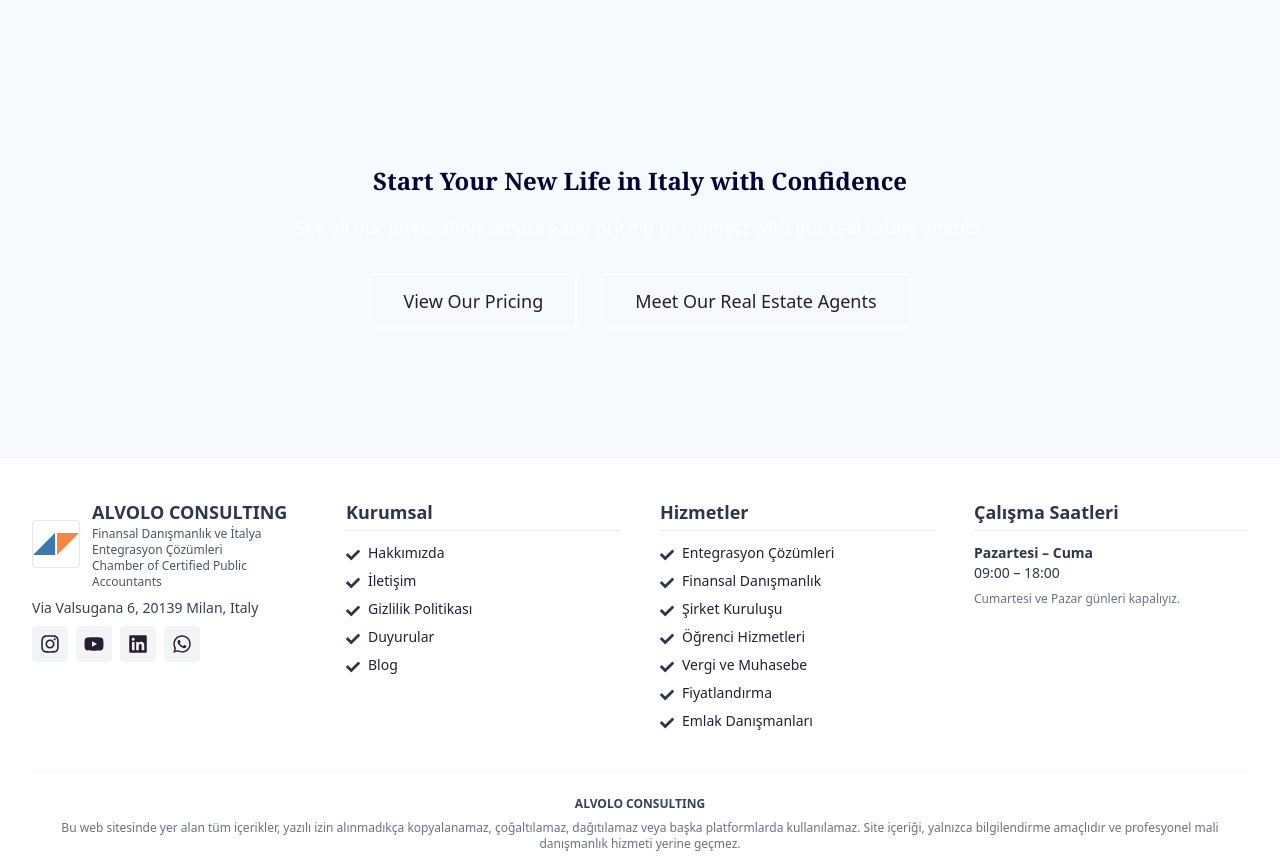
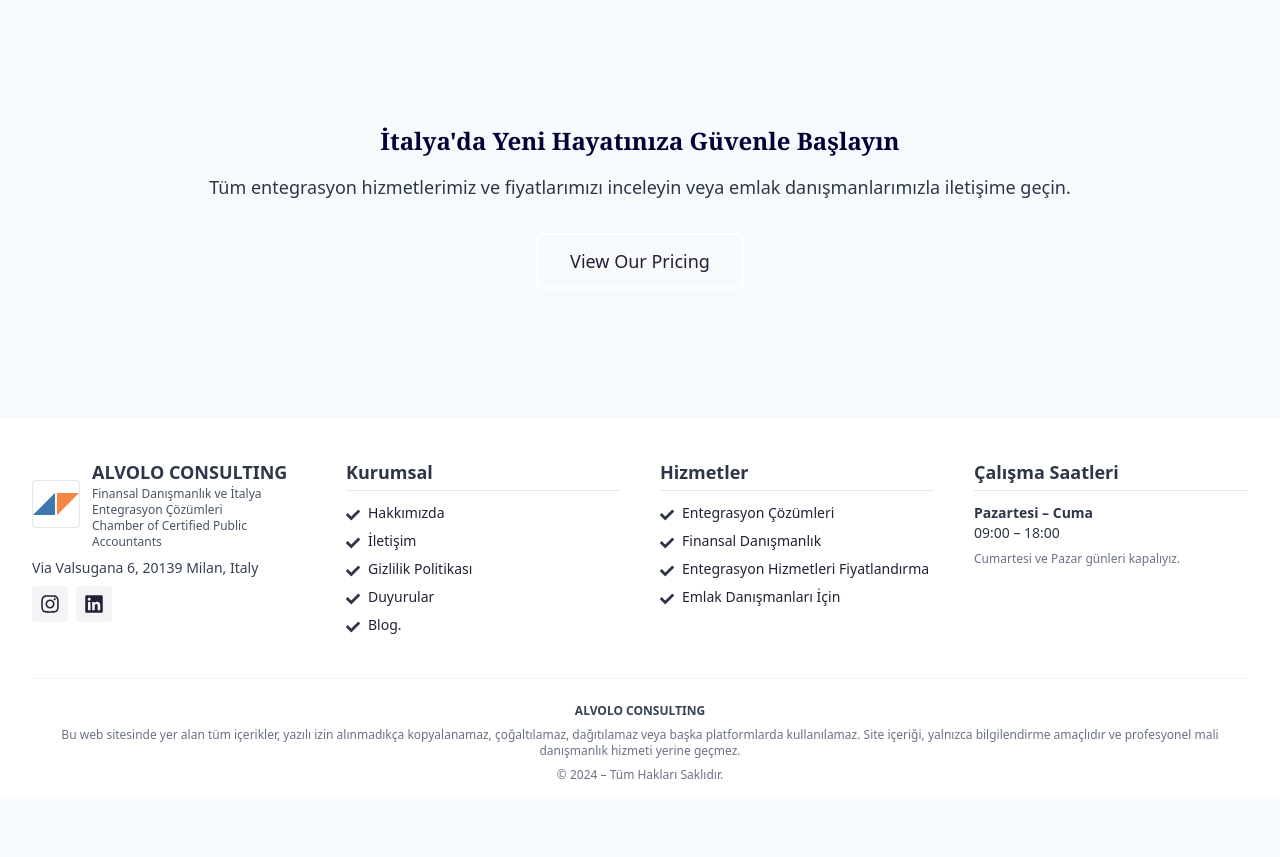
Before and after one commit to bumincetin/alvolo-consulting, a Next.js app: page /services/integration in a window 1280 px wide. Shown: the part 1940-2797 px from the top of the page. After the commit the page ends 2739 px from the top, so only its background shows below. Built offline with nearby package versions, Linux system fonts and the light colour scheme.

Commit message:
updates on services

```diff
--- a/src/app/(pages)/services/integration/page.tsx
+++ b/src/app/(pages)/services/integration/page.tsx
@@ -8,7 +8,7 @@
   const content = {
     tr: {
       pageTitle: "Hizmetlerimiz",
-      pageSubtitle: "Öğrenciler ve profesyoneller için entegrasyon çözümleri",
+      pageSubtitle: "Entegrasyon Çözümleri",
       contactPrompt: "Detaylı bilgi ve danışmanlık için bizimle iletişime geçebilirsiniz.",
       contactButtonText: "İletişime Geçin",
       services: [
@@ -91,11 +91,16 @@
             "Motorizzazione Civile işlemleri"
           ]
         }
-      ]
+      ],
+      ctaSection: {
+        title: "İtalya'da Yeni Hayatınıza Güvenle Başlayın",
+        description: "Tüm entegrasyon hizmetlerimiz ve fiyatlarımızı inceleyin veya emlak danışmanlarımızla iletişime geçin.",
+        pricing: "Fiyatlarımızı Görüntüle"
+      }
     },
     en: {
       pageTitle: "Our Services",
-      pageSubtitle: "Integration solutions for students and professionals",
+      pageSubtitle: "Integration Solutions",
       contactPrompt: "You can contact us for detailed information and consultancy.",
       contactButtonText: "Contact Us",
       services: [
@@ -178,11 +183,16 @@
             "Motorizzazione Civile procedures"
           ]
         }
-      ]
+      ],
+      ctaSection: {
+        title: "Start Your New Life in Italy with Confidence",
+        description: "See all our integration services and pricing or connect with our real estate agents.",
+        pricing: "View Our Pricing"
+      }
     },
     it: {
       pageTitle: "I Nostri Servizi",
-      pageSubtitle: "Soluzioni di consulenza e assistenza per studenti e professionisti",
+      pageSubtitle: "Soluzioni di Integrazione",
       contactPrompt: "Potete contattarci per informazioni dettagliate e consulenza.",
       contactButtonText: "Contattaci",
       services: [
@@ -265,7 +275,12 @@
             "Procedure Motorizzazione Civile"
           ]
         }
-      ]
+      ],
+      ctaSection: {
+        title: "Inizia la tua nuova vita in Italia con fiducia",
+        description: "Scopri tutti i nostri servizi di integrazione e prezzi o contatta i nostri agenti immobiliari.",
+        pricing: "Vedi i nostri prezzi"
+      }
     }
   };
   return content[lang as keyof typeof content] || content.tr;
@@ -306,13 +321,13 @@
         </div>
       </main>
       <section className="py-16 bg-gradient-to-r from-brand-blue to-brand-blue/90 text-center">
-        <h3 className="text-2xl font-bold text-white mb-4">Start Your New Life in Italy with Confidence</h3>
-        <p className="text-lg text-white/90 mb-8">See all our integration services and pricing or connect with our real estate agents.</p>
+        <h3 className="text-2xl font-bold text-white mb-4">{c.ctaSection.title}</h3>
+        <p className="text-lg text-brand-blue mb-8">{c.ctaSection.description}</p>
         <div className="flex flex-col md:flex-row justify-center gap-6">
           <Link href="/pricing" className="inline-block px-8 py-3 border-2 border-white text-lg font-medium rounded-md text-white hover:bg-white hover:text-brand-blue transition-colors duration-200">View Our Pricing</Link>
-          <Link href="/real-estate-agents" className="inline-block px-8 py-3 border-2 border-white text-lg font-medium rounded-md text-white hover:bg-white hover:text-brand-blue transition-colors duration-200">Meet Our Real Estate Agents</Link>
         </div>
       </section>
+
     </>
   );
 };
--- a/src/components/layout/Footer.tsx
+++ b/src/components/layout/Footer.tsx
@@ -1,6 +1,6 @@
 'use client';
 import Link from 'next/link';
-import { FaInstagram, FaYoutube, FaLinkedin, FaWhatsapp, FaCheck } from 'react-icons/fa';
+import { FaInstagram, FaLinkedin, FaCheck } from 'react-icons/fa';
 import { useLanguage } from '@/contexts/LanguageContext';
 
 const getFooterContent = (lang: string) => {
@@ -27,11 +27,8 @@
         links: [
           { label: 'Entegrasyon Çözümleri', href: '/services/integration' },
           { label: 'Finansal Danışmanlık', href: '/services/financial' },
-          { label: 'Şirket Kuruluşu', href: '/services/integration#company-setup' },
-          { label: 'Öğrenci Hizmetleri', href: '/services/integration#student-services' },
-          { label: 'Vergi ve Muhasebe', href: '/services/financial/consulting' },
-          { label: 'Fiyatlandırma', href: '/pricing' },
-          { label: 'Emlak Danışmanları', href: '/real-estate-agents' },
+          { label: 'Entegrasyon Hizmetleri Fiyatlandırma', href: '/pricing' },
+          { label: 'Emlak Danışmanları İçin', href: '/real-estate-agents' },
         ],
       },
       hours: {
@@ -66,9 +63,6 @@
         links: [
           { label: 'Integration Solutions', href: '/services/integration' },
           { label: 'Financial Consultancy', href: '/services/financial' },
-          { label: 'Company Setup', href: '/services/integration#company-setup' },
-          { label: 'Student Services', href: '/services/integration#student-services' },
-          { label: 'Tax & Accounting', href: '/services/financial/consulting' },
           { label: 'Pricing', href: '/pricing' },
           { label: 'Real Estate Agents', href: '/real-estate-agents' },
         ],
@@ -105,9 +99,6 @@
         links: [
           { label: 'Soluzioni di Integrazione', href: '/services/integration' },
           { label: 'Consulenza Finanziaria', href: '/services/financial' },
-          { label: 'Costituzione Società', href: '/services/integration#company-setup' },
-          { label: 'Servizi Studenti', href: '/services/integration#student-services' },
-          { label: 'Fisco e Contabilità', href: '/services/financial/consulting' },
           { label: 'Prezzi', href: '/pricing' },
           { label: 'Agenti Immobiliari', href: '/real-estate-agents' },
         ],
@@ -145,9 +136,7 @@
             <div className="text-sm text-gray-700 mb-2">{c.company.address}</div>
             <div className="flex space-x-2 mb-4">
               <a href="https://instagram.com" target="_blank" rel="noopener" className="p-2 bg-gray-100 rounded hover:bg-brand-blue hover:text-white transition"><FaInstagram size={20} /></a>
-              <a href="https://youtube.com" target="_blank" rel="noopener" className="p-2 bg-gray-100 rounded hover:bg-brand-blue hover:text-white transition"><FaYoutube size={20} /></a>
-              <a href="https://linkedin.com" target="_blank" rel="noopener" className="p-2 bg-gray-100 rounded hover:bg-brand-blue hover:text-white transition"><FaLinkedin size={20} /></a>
-              <a href="https://wa.me/905453707055" target="_blank" rel="noopener" className="p-2 bg-gray-100 rounded hover:bg-brand-blue hover:text-white transition"><FaWhatsapp size={20} /></a>
+              <a href="https://www.linkedin.com/company/alvolo-consulting" target="_blank" rel="noopener" className="p-2 bg-gray-100 rounded hover:bg-brand-blue hover:text-white transition"><FaLinkedin size={20} /></a>
             </div>
           </div>
 
@@ -156,7 +145,14 @@
             <div className="font-bold text-lg text-brand-blue border-b border-gray-200 pb-1 mb-3">{c.corporate.title}</div>
             <ul className="space-y-2 text-sm">
               {c.corporate.links.map((item, idx) => (
-                <li key={idx}><FaCheck className="inline mr-2 text-brand-gold" /><Link href={item.href} className="hover:underline">{item.label}</Link></li>
+                <li key={idx}>
+                  <FaCheck className="inline mr-2 text-brand-gold" />
+                  {item.label === 'Announcements' || item.label === 'Blog' ? (
+                    <Link href={`/${item.label.toLowerCase()}`} className="hover:underline">Blog.</Link>
+                  ) : (
+                    <Link href={item.href} className="hover:underline">{item.label}</Link>
+                  )}
+                </li>
               ))}
             </ul>
           </div>
```
